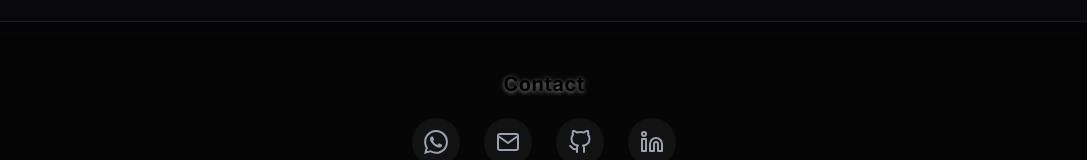
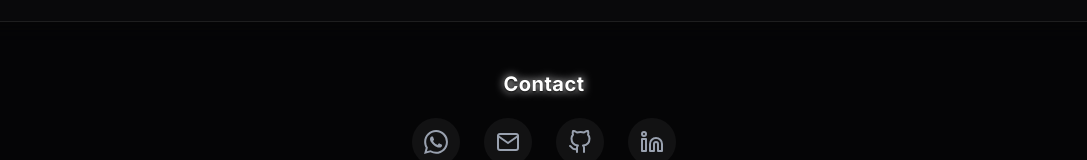
Before and after one commit to immaioli/maioli.dev.br, a Next.js app: page /en-US in a window 1280 px wide. Shown: the part 2280-2440 px from the top of the page, without its empty margins (96-1183 px from the left). Built offline with nearby package versions, Linux system fonts and the light colour scheme.

Commit message:
fix(footer): make Contato heading more visible with tighter shadow

```diff
--- a/src/components/layout/Footer.tsx
+++ b/src/components/layout/Footer.tsx
@@ -11,7 +11,7 @@ export default function Footer({ contact }: { contact: Dictionary['contact'] })
       <div className="w-full max-w-6xl mx-auto px-6 py-12 flex flex-col items-center justify-center gap-6">
         <ThanosSnapTarget>
           <div className="flex flex-col items-center gap-5">
-            <h2 className="text-xl font-bold tracking-wide text-(--theme-primary) [text-shadow:0_1px_4px_rgba(255,255,255,0.55)]">
+            <h2 className="text-xl font-bold tracking-wide [color:color-mix(in_srgb,var(--theme-secondary)_15%,white)] [text-shadow:0_1px_2px_rgba(0,0,0,0.85),0_0_8px_var(--theme-secondary)]">
               {contact.title}
             </h2>
             <div className="flex flex-wrap justify-center gap-6">
```
